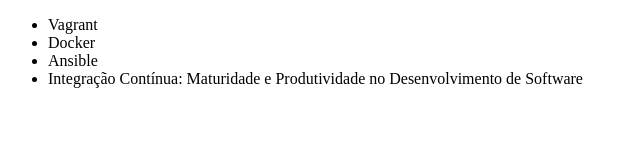
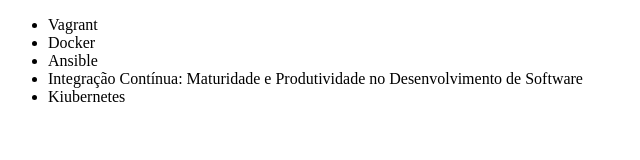
Before and after one commit to rodrigo-itbam/alura-git, a plain HTML site: page index.html in a window 1280 px wide. Shown: the whole page, without its empty margins (0-640 px from the left). Drawn offline with Linux system fonts and the light colour scheme.

Commit message:
Adicionando curso de kubernetes

```diff
--- a/index.html
+++ b/index.html
@@ -10,6 +10,7 @@
         <li>Docker</li>
         <li>Ansible</li>
         <li>Integração Contínua: Maturidade e Produtividade no Desenvolvimento de Software</li>
+        <li>Kiubernetes</li>
     </ul>
 </body>
 </html>
```
